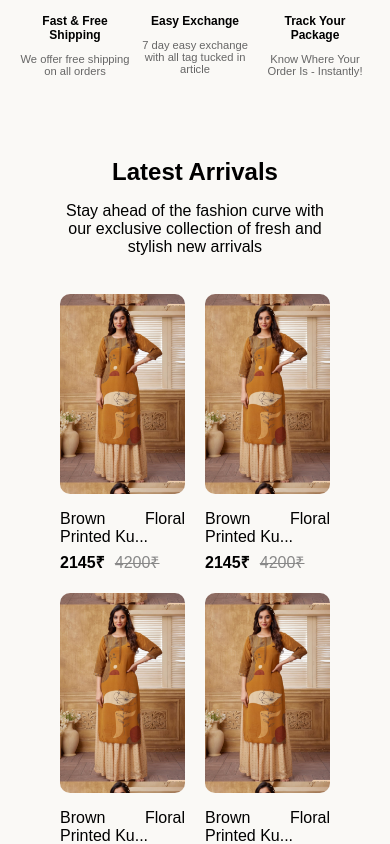
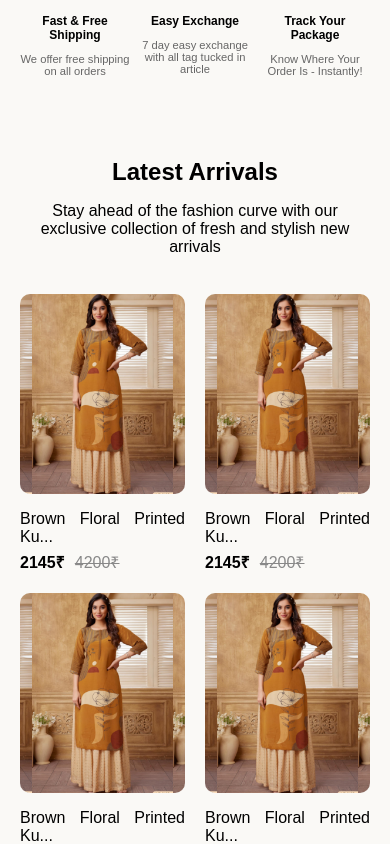
Before and after one commit to djSomeone/clouthing-ecommerce-web-site, a React (Create React App) app: page / in a window 390 px wide. Shown: the part 1540-2384 px from the top of the page. Built offline with nearby package versions, Linux system fonts and the light colour scheme.

Commit message:
fixed padding issse in the product grid in home page

```diff
--- a/src/pages/home Page/components/productsGrid/ProductGrid.css
+++ b/src/pages/home Page/components/productsGrid/ProductGrid.css
@@ -76,4 +76,7 @@
     .product-image{
       height: 200px;
     }
+    .product-grid-container {
+      padding: 30px 20px;
+    }
   }
```
